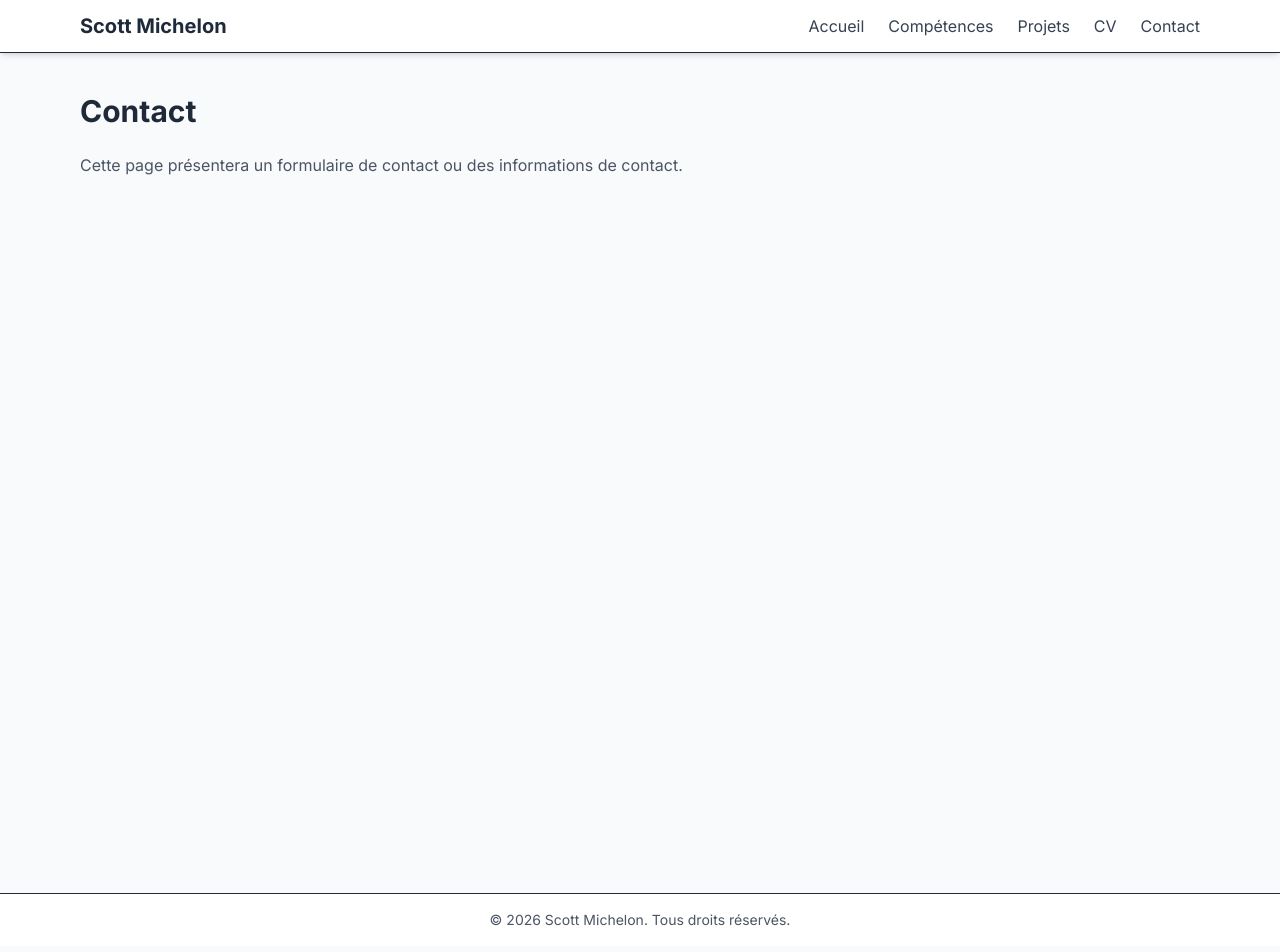
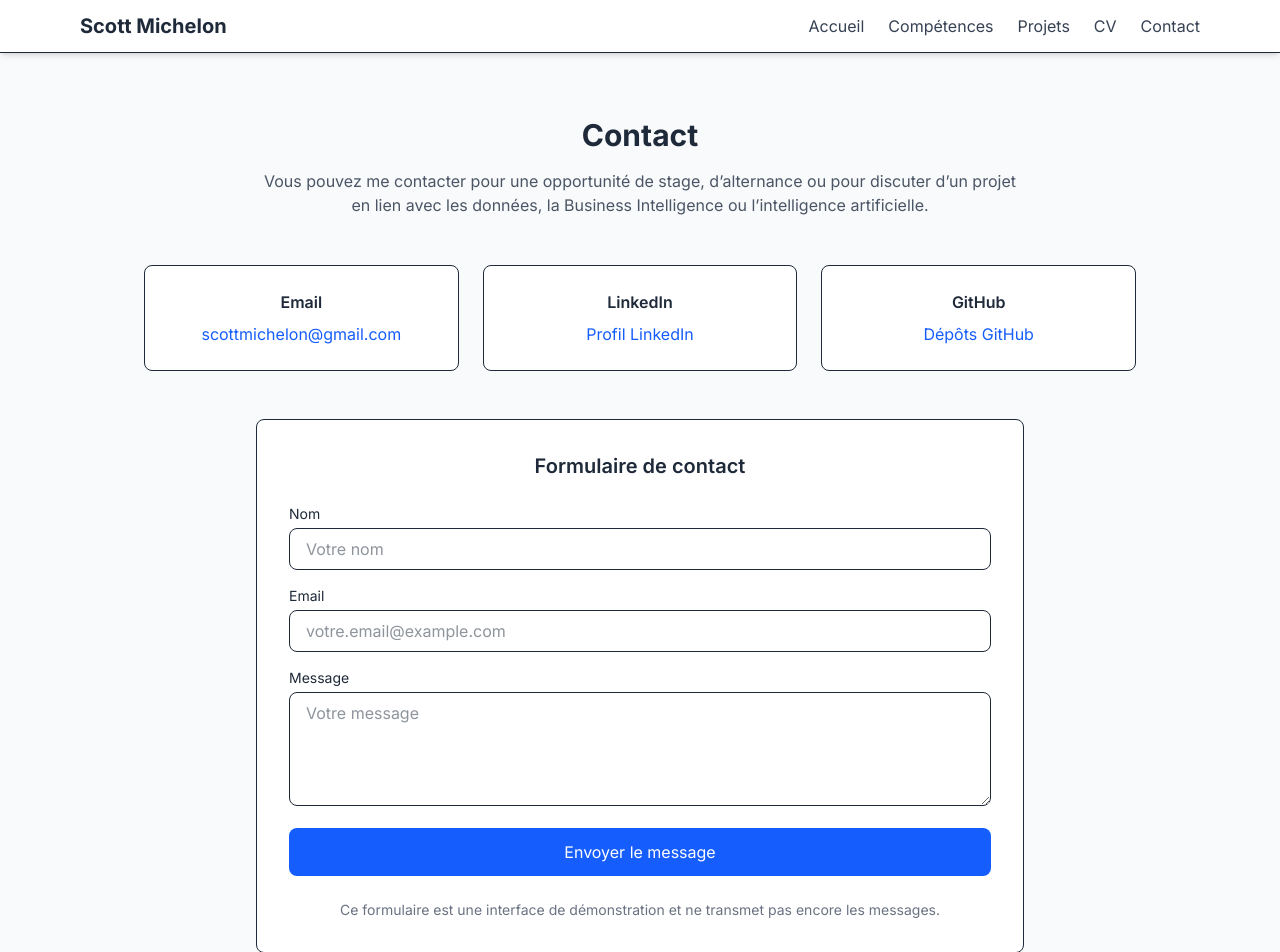
Before and after one commit to MyttocS82/portfolio, a Next.js app: page /contact in a window 1280 px wide. Shown: the top 952 px of the page. Built offline with nearby package versions, Linux system fonts and the light colour scheme.

Commit message:
feat: add professional contact page with form and contact info

```diff
--- a/app/contact/page.tsx
+++ b/app/contact/page.tsx
@@ -2,16 +2,119 @@ import type {Metadata} from 'next';
 
 export const metadata: Metadata = {
     title: 'Contact | Portfolio Michelon Scott',
-    description: 'Différents moyens de contacter Michelon Scott',
+    description:
+        'Contacter Michelon Scott – Étudiant en BUT Informatique, spécialisation données, BI et IA',
 };
 
 export default function ContactPage() {
     return (
-        <section className="max-w-6xl mx-auto px-4 py-10">
-            <h1 className="text-3xl font-bold mb-6">Contact</h1>
-            <p className="text-gray-600">
-                Cette page présentera un formulaire de contact ou des informations de contact.
-            </p>
+        <section className="max-w-5xl mx-auto px-4 py-16 space-y-12">
+
+            {/* Titre */}
+            <header className="text-center space-y-4">
+                <h1 className="text-3xl font-bold">Contact</h1>
+                <p className="text-gray-600 max-w-3xl mx-auto">
+                    Vous pouvez me contacter pour une opportunité de stage, d’alternance
+                    ou pour discuter d’un projet en lien avec les données, la Business
+                    Intelligence ou l’intelligence artificielle.
+                </p>
+            </header>
+
+            {/* Infos de contact */}
+            <section className="grid gap-6 md:grid-cols-3 text-center">
+
+                <div className="bg-white border rounded-lg p-6 space-y-2">
+                    <h2 className="font-semibold">Email</h2>
+                    <a
+                        href="mailto:scottmichelon@gmail.com"
+                        className="text-blue-600 hover:underline"
+                    >
+                        scottmichelon@gmail.com
+                    </a>
+                </div>
+
+                <div className="bg-white border rounded-lg p-6 space-y-2">
+                    <h2 className="font-semibold">LinkedIn</h2>
+                    <a
+                        href="https://www.linkedin.com/in/michelon-scott-dev/"
+                        target="_blank"
+                        rel="noopener noreferrer"
+                        className="text-blue-600 hover:underline"
+                    >
+                        Profil LinkedIn
+                    </a>
+                </div>
+
+                <div className="bg-white border rounded-lg p-6 space-y-2">
+                    <h2 className="font-semibold">GitHub</h2>
+                    <a
+                        href="https://github.com/MyttocS82"
+                        target="_blank"
+                        rel="noopener noreferrer"
+                        className="text-blue-600 hover:underline"
+                    >
+                        Dépôts GitHub
+                    </a>
+                </div>
+
+            </section>
+
+            {/* Formulaire */}
+            <section className="bg-white border rounded-lg p-8 max-w-3xl mx-auto space-y-6">
+
+                <h2 className="text-xl font-semibold text-center">
+                    Formulaire de contact
+                </h2>
+
+                <form className="space-y-4">
+                    <div>
+                        <label className="block text-sm font-medium mb-1">
+                            Nom
+                        </label>
+                        <input
+                            type="text"
+                            placeholder="Votre nom"
+                            className="w-full border rounded-lg px-4 py-2 focus:outline-none focus:ring-2 focus:ring-blue-500"
+                        />
+                    </div>
+
+                    <div>
+                        <label className="block text-sm font-medium mb-1">
+                            Email
+                        </label>
+                        <input
+                            type="email"
+                            placeholder="votre.email@example.com"
+                            className="w-full border rounded-lg px-4 py-2 focus:outline-none focus:ring-2 focus:ring-blue-500"
+                        />
+                    </div>
+
+                    <div>
+                        <label className="block text-sm font-medium mb-1">
+                            Message
+                        </label>
+                        <textarea
+                            rows={4}
+                            placeholder="Votre message"
+                            className="w-full border rounded-lg px-4 py-2 focus:outline-none focus:ring-2 focus:ring-blue-500"
+                        />
+                    </div>
+
+                    <button
+                        type="submit"
+                        className="w-full px-6 py-3 bg-blue-600 text-white rounded-lg hover:bg-blue-700 transition"
+                    >
+                        Envoyer le message
+                    </button>
+                </form>
+
+                <p className="text-sm text-gray-500 text-center">
+                    Ce formulaire est une interface de démonstration et ne transmet pas
+                    encore les messages.
+                </p>
+
+            </section>
+
         </section>
     );
 }
--- a/app/cv/page.tsx
+++ b/app/cv/page.tsx
@@ -1,4 +1,4 @@
-import type { Metadata } from 'next';
+import type {Metadata} from 'next';
 
 export const metadata: Metadata = {
     title: 'CV | Portfolio Michelon Scott',
```
